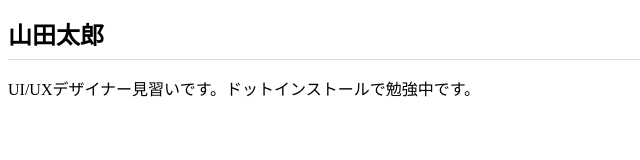
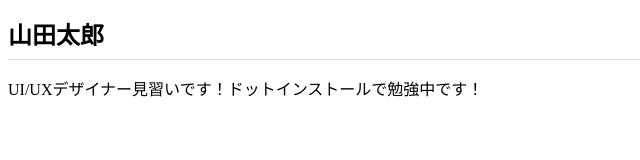
Before and after one commit to hibitakko0921/hibitako.github.io, a plain HTML site: page index.html in a window 1280 px wide. Shown: the full height of the page, 0-640 px from the left. Drawn offline with Linux system fonts and the light colour scheme.

Commit message:
Add files via upload

```diff
--- a/index.html
+++ b/index.html
@@ -7,6 +7,6 @@
 </head>
 <body>
   <h1>山田太郎</h1>
-    <p>UI/UXデザイナー見習いです。ドットインストールで勉強中です。</p>
+  <p>UI/UXデザイナー見習いです！ドットインストールで勉強中です！</p>
 </body>
 </html>
```
Lines whose indentation alone changed are shown as unchanged.
